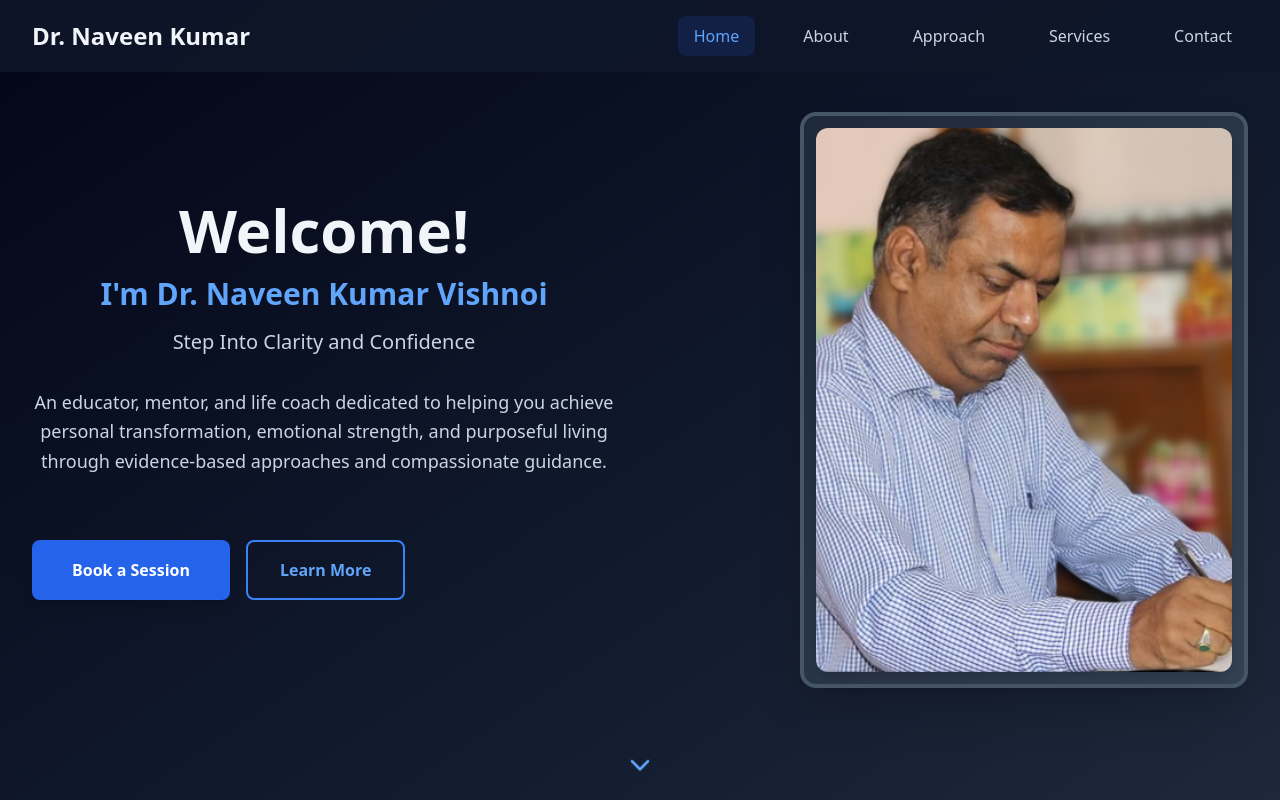
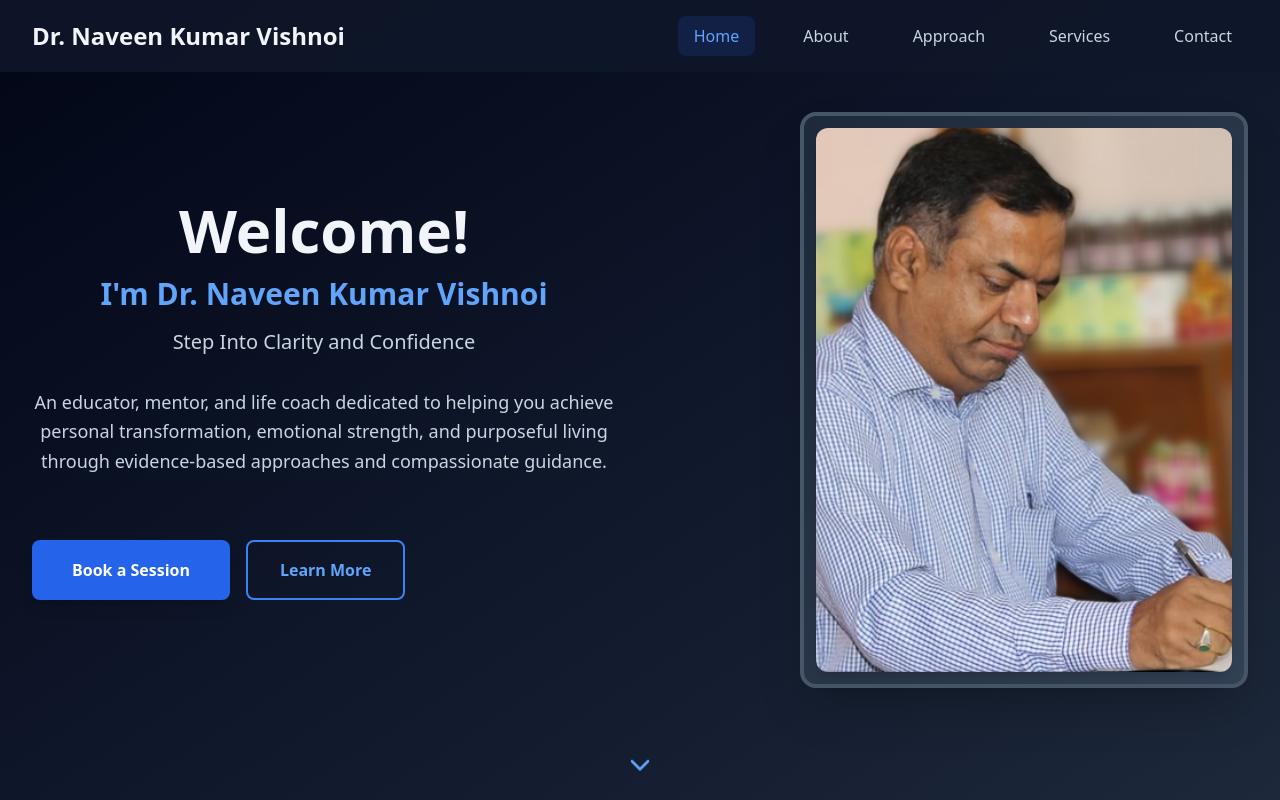
Before and after one commit to NISHANTARORA29/naveensirportfolio, a React (Create React App) app: page / in a window 1280 px wide. Shown: the top 800 px of the page. Built offline with nearby package versions, Linux system fonts and the light colour scheme.

Commit message:
Updated portfolio with new changes

```diff
--- a/src/Portfolio.js
+++ b/src/Portfolio.js
@@ -34,7 +34,7 @@ const Portfolio = () => {
         <div className="max-w-7xl mx-auto px-4 sm:px-6 lg:px-8">
           <div className="flex justify-between items-center py-4">
             <div className="text-2xl font-bold text-slate-100">
-              Dr. Naveen Kumar
+              Dr. Naveen Kumar Vishnoi
             </div>
             <div className="hidden md:flex space-x-8">
               {['Home', 'About', 'Approach', 'Services', 'Contact'].map((item) => (
```
